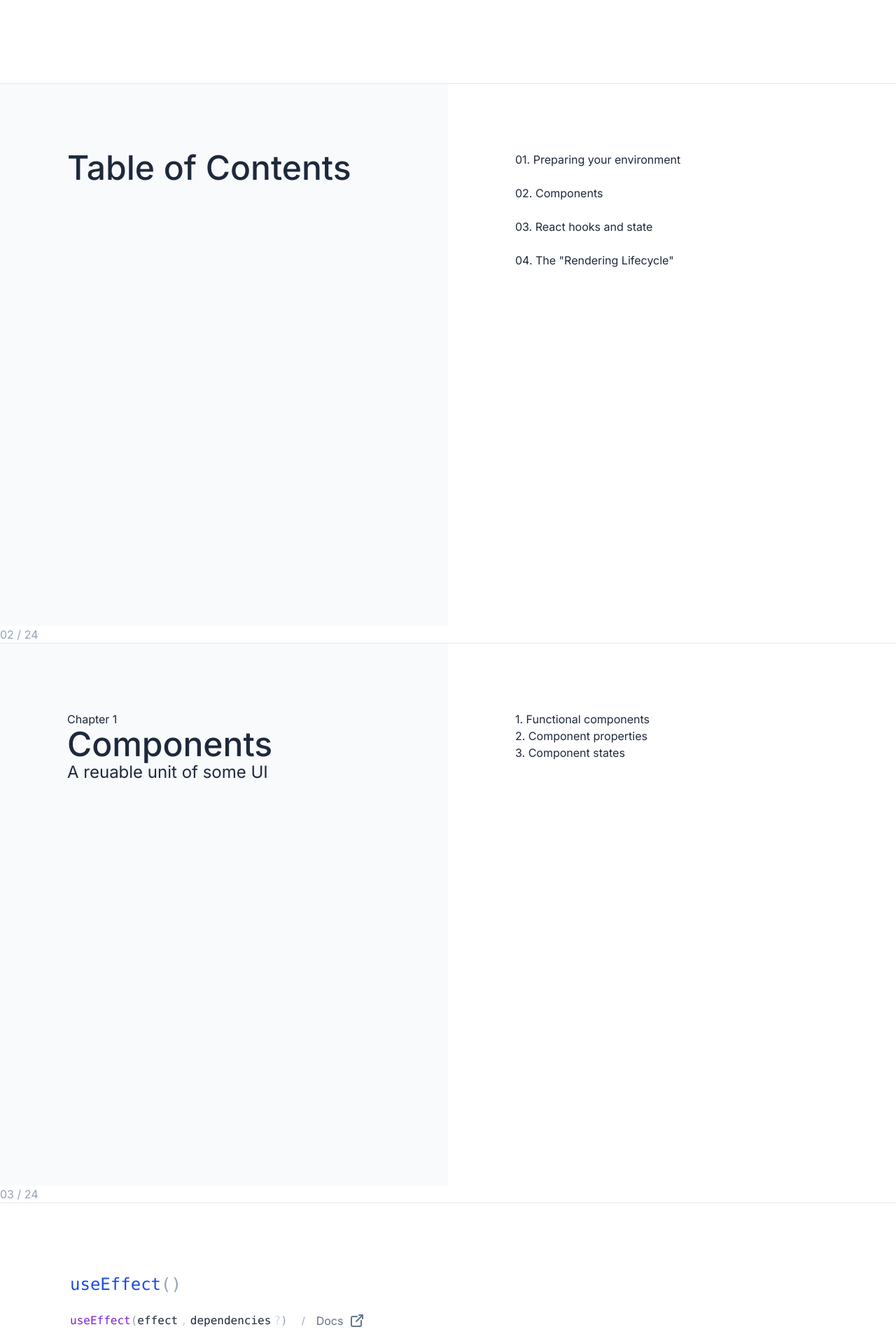
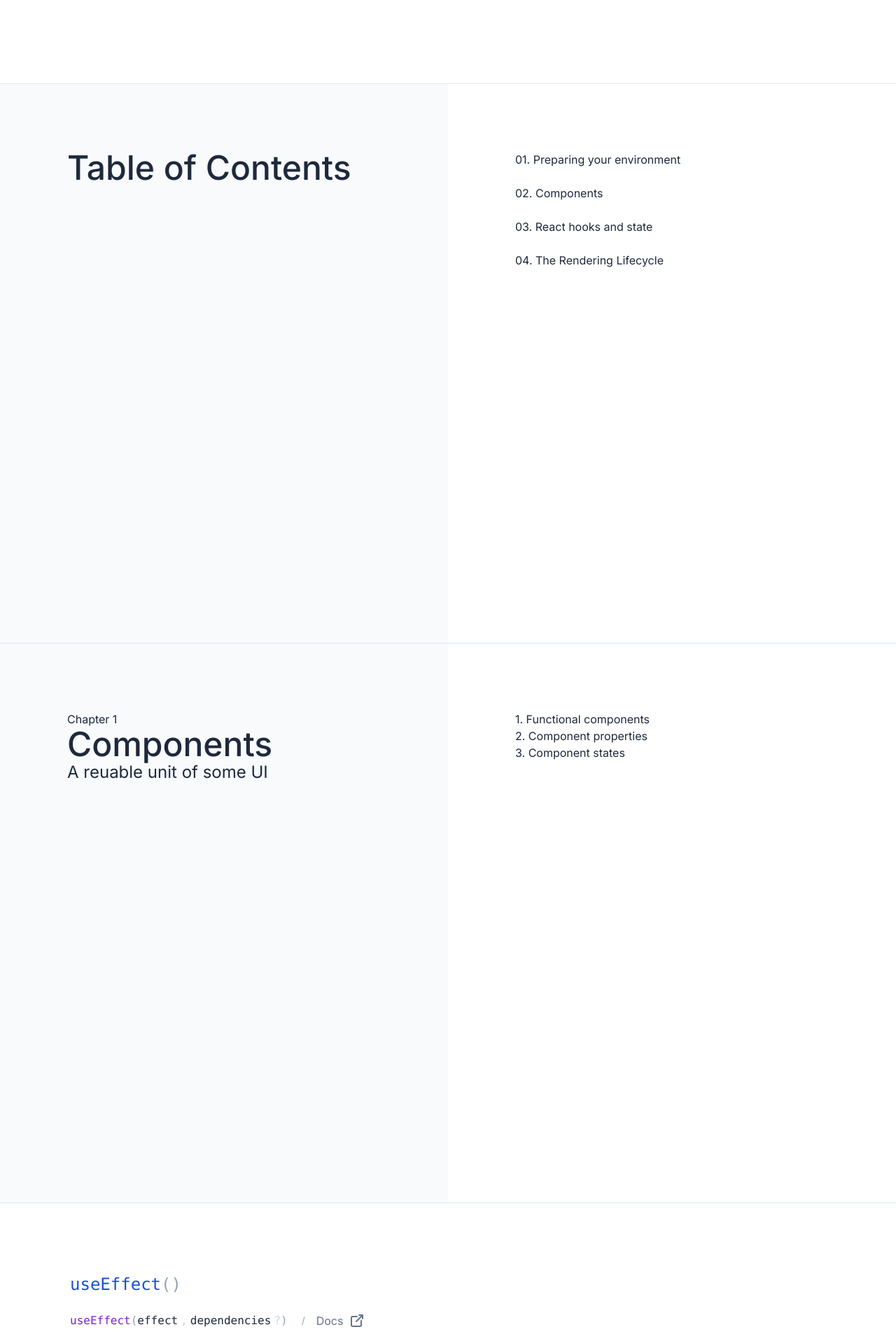
Before and after one commit to mobiclub/2023-fall-workshop-learn-react, a Next.js app: page / in a window 1280 px wide. Shown: the part 1480-3397 px from the top of the page at 70% size. Built offline with nearby package versions, Linux system fonts and the light colour scheme.

Commit message:
chore: make requested changes
permission given by @diegovester

```diff
--- a/src/components/ComponentsSlide.tsx
+++ /dev/null
@@ -1,54 +0,0 @@
-import { SectionProps, SpanProps } from 'react-html-props'
-import { twMerge } from 'tailwind-merge'
-import { FnHeading } from './FnHeading'
-import { Header } from './Header'
-import { Heading } from './Heading'
-
-export type SlideProps = SectionProps & {
-	slideNum?: {current: number, total: number}
-}
-export const ComponentsSlide = ({ children, className, slideNum, ...props }: SlideProps) => {
-	return (
-		<section
-			className={twMerge("flex flex-col", "h-screen border-b border-b-slate-200", className)}
-			{...props}
-		>
-			<div className ="grid grid-cols-2 h-full">
-				<section className="bg-slate-50 p-24">
-					<header>
-						<Heading level={3}>
-							Chapter 1
-						</Heading>
-						<Heading level={1}>
-							Components
-						</Heading>
-						<Heading level={2}>
-							A reuable unit of some UI
-						</Heading>
-					</header>
-				</section>
-				<section className="bg-white p-24">
-					<p>1. Functional components</p>
-					<p>2. Component properties</p>
-					<p>3. Component states</p>
-				</section>
-			</div>
-			{slideNum && <SlideNum current={slideNum.current} total={slideNum.total} />}
-		</section>
-	)
-}
-
-export type SlideNumProps = SpanProps & {
-	current: number,
-	total: number,
-}
-export const SlideNum = ({current, total, className, ...props}: SlideNumProps) => {
-	const totalFmt = total.toString().padStart(2, '0');
-	const currentFmt = current.toString().padStart(2, '0');
-
-	return (
-		<span className="flex flex-row text-slate-400 mt-auto" {...props}>
-			{currentFmt} / {totalFmt}
-		</span>
-	)
-}
--- a/src/components/Slide.tsx
+++ b/src/components/Slide.tsx
@@ -1,3 +1,4 @@
+import { ReactNode } from 'react'
 import { SectionProps, SpanProps } from 'react-html-props'
 import { twMerge } from 'tailwind-merge'
 
@@ -30,3 +31,30 @@ export const SlideNum = ({current, total, className, ...props}: SlideNumProps) =
 		</span>
 	)
 }
+
+export type SlideSplitProps = SlideProps & {
+	slideNum?: {current: number, total: number},
+	column1Content: ReactNode,
+	column2Content: ReactNode,
+}
+export const SlideSplit = ({
+	children,
+	className,
+	slideNum,
+	column1Content,
+	column2Content,
+	...props
+}: SlideSplitProps) => {
+	return (
+		<Slide {...props}>
+			<div className ="grid grid-cols-2 h-full">
+				<section className="bg-slate-50 p-24">
+					Column 1
+				</section>
+				<section className="bg-white p-24">
+					Column 2
+				</section>
+			</div>
+		</Slide>
+	)
+}
--- a/src/components/SlideSplit.tsx
+++ /dev/null
@@ -1,42 +0,0 @@
-import { SectionProps, SpanProps } from 'react-html-props'
-import { twMerge } from 'tailwind-merge'
-import { FnHeading } from './FnHeading'
-import { Header } from './Header'
-
-
-export type SlideProps = SectionProps & {
-	slideNum?: {current: number, total: number}
-}
-export const SlideSplit = ({ children, className, slideNum, ...props }: SlideProps) => {
-	return (
-		<section
-			className={twMerge("flex flex-col", "h-screen border-b border-b-slate-200", className)}
-			{...props}
-		>
-			<div className ="grid grid-cols-2 h-full">
-				<section className="bg-slate-50 p-24">
-					Column 1
-				</section>
-				<section className="bg-white p-24">
-					Column 2
-				</section>
-			</div>
-			{slideNum && <SlideNum current={slideNum.current} total={slideNum.total} />}
-		</section>
-	)
-}
-
-export type SlideNumProps = SpanProps & {
-	current: number,
-	total: number,
-}
-export const SlideNum = ({current, total, className, ...props}: SlideNumProps) => {
-	const totalFmt = total.toString().padStart(2, '0');
-	const currentFmt = current.toString().padStart(2, '0');
-
-	return (
-		<span className="flex flex-row text-slate-400 mt-auto" {...props}>
-			{currentFmt} / {totalFmt}
-		</span>
-	)
-}
--- a/src/components/TableOfContents.tsx
+++ /dev/null
@@ -1,52 +0,0 @@
-import { SectionProps, SpanProps } from 'react-html-props'
-import { twMerge } from 'tailwind-merge'
-import { FnHeading } from './FnHeading'
-import { Header } from './Header'
-import { Heading } from './Heading'
-
-export type SlideProps = SectionProps & {
-	slideNum?: {current: number, total: number}
-}
-export const TableOfContents = ({ children, className, slideNum, ...props }: SlideProps) => {
-	return (
-		<section
-			className={twMerge("flex flex-col", "h-screen border-b border-b-slate-200", className)}
-			{...props}
-		>
-			<div className ="grid grid-cols-2 h-full">
-				<section className="bg-slate-50 p-24">
-					<header>
-						<Heading level={1}>
-							Table of Contents
-						</Heading>
-					</header>
-				</section>
-				<section className="bg-white p-24">
-					<p>01. Preparing your environment</p>
-					<br></br>
-					<p>02. Components</p>
-					<br></br>
-					<p>03. React hooks and state</p>
-					<br></br>
-					<p>04. The "Rendering Lifecycle"</p>
-				</section>
-			</div>
-			{slideNum && <SlideNum current={slideNum.current} total={slideNum.total} />}
-		</section>
-	)
-}
-
-export type SlideNumProps = SpanProps & {
-	current: number,
-	total: number,
-}
-export const SlideNum = ({current, total, className, ...props}: SlideNumProps) => {
-	const totalFmt = total.toString().padStart(2, '0');
-	const currentFmt = current.toString().padStart(2, '0');
-
-	return (
-		<span className="flex flex-row text-slate-400 mt-auto" {...props}>
-			{currentFmt} / {totalFmt}
-		</span>
-	)
-}
--- /dev/null
+++ b/src/slides/ComponentsSlide.tsx
@@ -0,0 +1,31 @@
+import { Slide, SlideProps } from '@/components/Slide'
+
+import { Heading } from '../components/Heading'
+
+export type ComponentsSlideProps = SlideProps
+export const ComponentsSlide = ({ children, className, slideNum, ...props }: ComponentsSlideProps) => {
+	return (
+		<Slide {...props}>
+			<div className ="grid grid-cols-2 h-full">
+				<section className="bg-slate-50 p-24">
+					<header>
+						<Heading level={3}>
+							Chapter 1
+						</Heading>
+						<Heading level={1}>
+							Components
+						</Heading>
+						<Heading level={2}>
+							A reuable unit of some UI
+						</Heading>
+					</header>
+				</section>
+				<section className="bg-white p-24">
+					<p>1. Functional components</p>
+					<p>2. Component properties</p>
+					<p>3. Component states</p>
+				</section>
+			</div>
+		</Slide>
+	)
+}
--- /dev/null
+++ b/src/slides/TableOfContentsSlide.tsx
@@ -0,0 +1,30 @@
+import { Heading } from '../components/Heading'
+import { Slide, SlideProps } from '../components/Slide'
+
+export type TableOfContentsProps = SlideProps & {
+	slideNum?: {current: number, total: number}
+}
+export const TableOfContents = ({ children, className, slideNum, ...props }: TableOfContentsProps) => {
+	return (
+		<Slide {...props}>
+			<div className ="grid grid-cols-2 h-full">
+				<section className="bg-slate-50 p-24">
+					<header>
+						<Heading level={1}>
+							Table of Contents
+						</Heading>
+					</header>
+				</section>
+				<section className="bg-white p-24">
+					<p>01. Preparing your environment</p>
+					<br></br>
+					<p>02. Components</p>
+					<br></br>
+					<p>03. React hooks and state</p>
+					<br></br>
+					<p>04. The Rendering Lifecycle</p>
+				</section>
+			</div>
+		</Slide>
+	)
+}
```
Also changed, not shown: src/app/page.tsx (+2 -7 lines).
